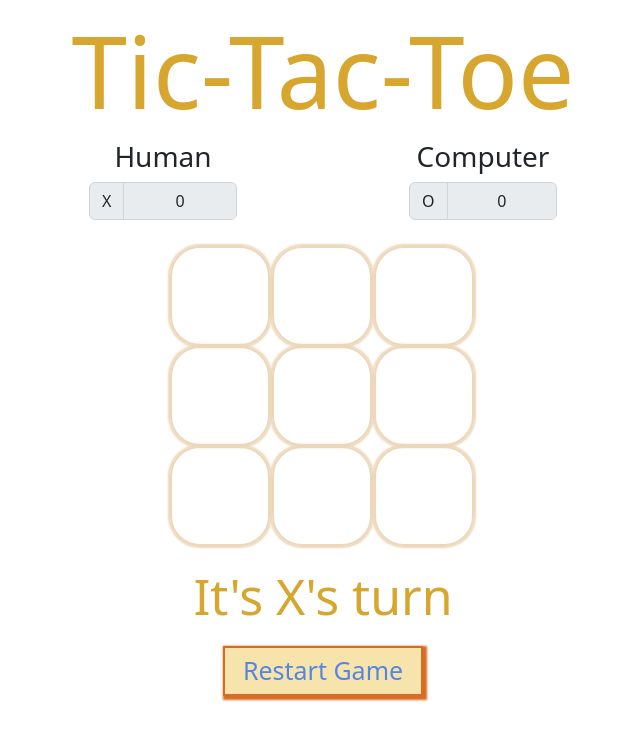
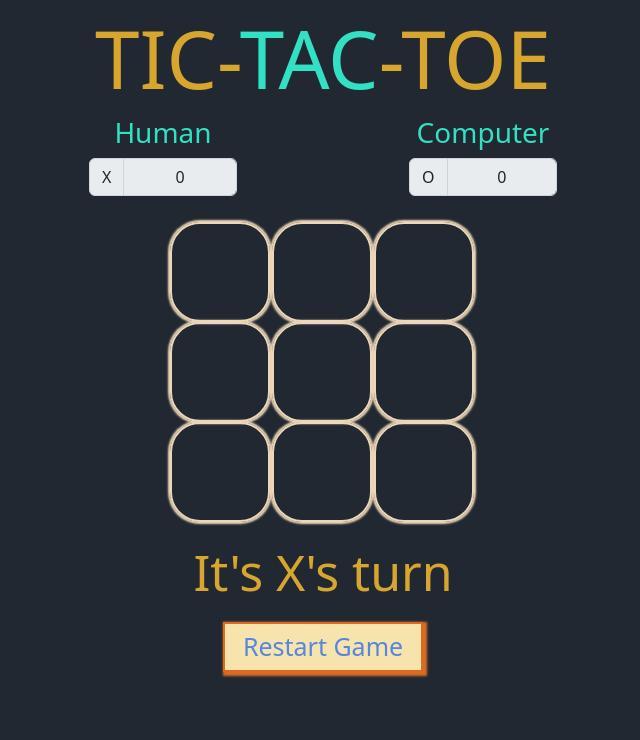
Before and after one commit to Sugorr/game-tic-tac-toe, a plain HTML site: page index.html in a window 1280 px wide. Shown: the whole page, without its empty margins (317-957 px from the left). Drawn offline with nearby package versions, Linux system fonts and the light colour scheme.

Commit message:
css style change color and background

```diff
--- a/index.html
+++ b/index.html
@@ -9,12 +9,13 @@
         <link rel="stylesheet" href="style.css">
         <link href="https://cdn.jsdelivr.net/npm/bootstrap@5.2.3/dist/css/bootstrap.min.css" rel="stylesheet">
     </head>
-    <body>
+    <body style="background: #222831;">
         <section>
-            <h1 class="game--title">Tic-Tac-Toe</h1>
+            <h1 class="game--title">TIC-<span style="color: #32E0C4;">TAC</span>-TOE</h1>
             <div class="row mx-auto w-50">
+
                 <div class="col d-flex flex-column align-items-center">
-                    <h3 id="player-name">Human</h3>
+                    <h3 id="player-name" style="color: #32E0C4;">Human</h3>
                     <div class="input-group mb-3 w-50">
                         <span class="input-group-text">X</span>
                         <input type="text" inputmode="numeric" id="player-score-x" class="score form-control text-center"
@@ -22,7 +23,7 @@
                     </div>
                 </div>
                 <div class="col d-flex flex-column align-items-center">
-                    <h3>Computer</h3>
+                    <h3 style="color: #32E0C4;">Computer</h3>
                     <div class="input-group mb-3 w-50">
                         <span class="input-group-text">O</span>
                         <input type="text" inputmode="numeric" id="player-score-o" class="score form-control text-center"
--- a/style.css
+++ b/style.css
@@ -25,7 +25,7 @@ section {
 }
 
 .game--title {
-    font-size: 100px;
+    font-size: 10vh;
     color: #d7a62f;
     margin: 10px auto;
 }
```
Also changed, not shown: script.js (line endings or trailing spaces).
